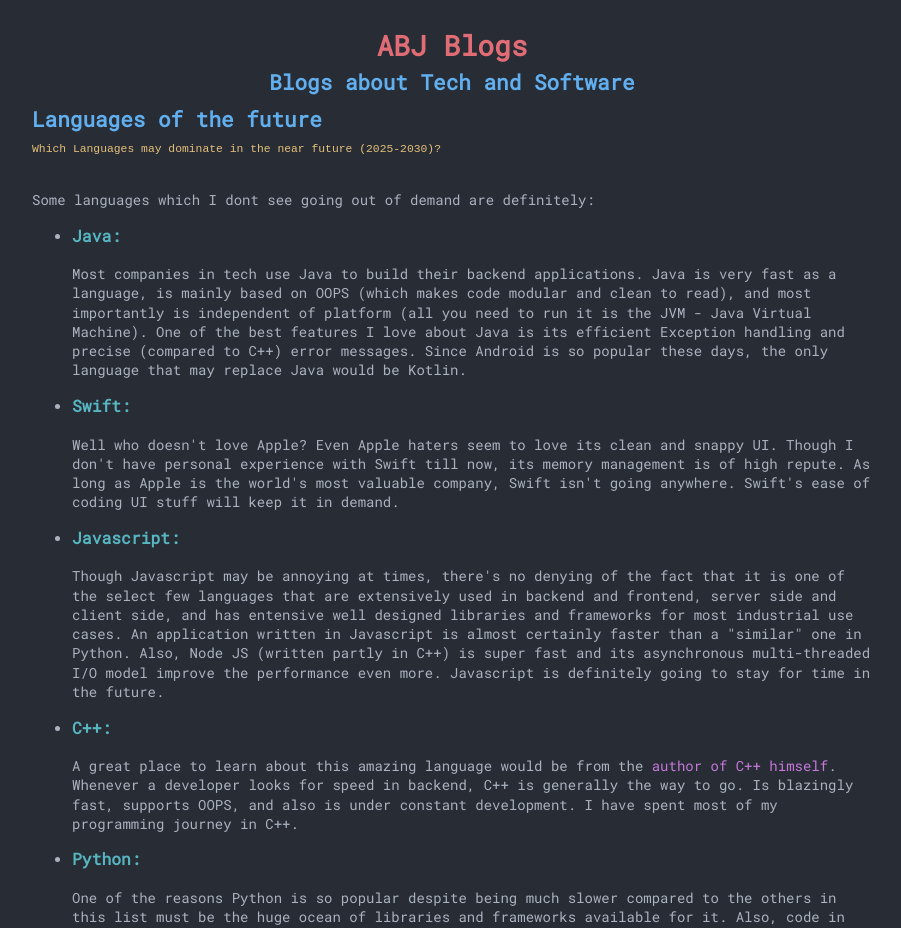
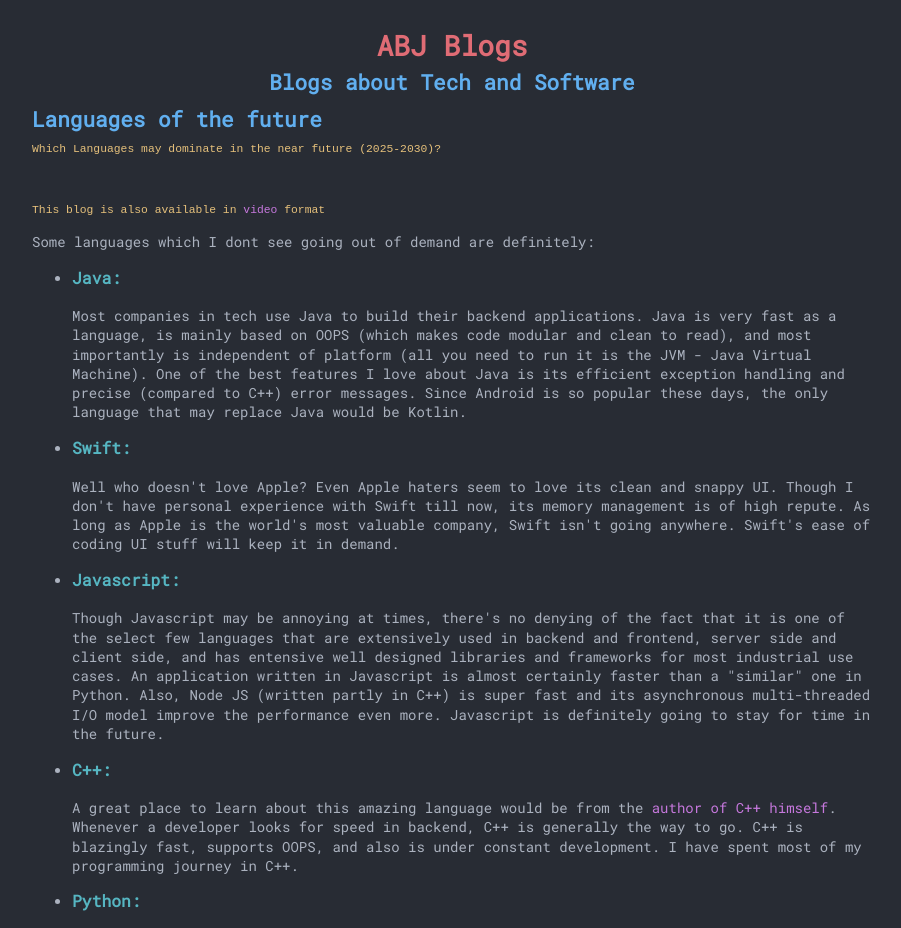
Before and after one commit to AbhJ/abj-blogs, a React (Create React App) app: page /abj-blogs/blog3 in a window 1280 px wide. Shown: the top 928 px of the page, without its empty margins (188-1089 px from the left). Built offline with nearby package versions, Linux system fonts and the light colour scheme.

Commit message:
Added Blog 3

```diff
--- a/src/pages/art3.js
+++ b/src/pages/art3.js
@@ -5,11 +5,12 @@
 	return (
 		<div>
 			<h2>Languages of the future</h2>
-				<pre>Which Languages may dominate in the near future (2025-2030)?</pre><br/>
+			<pre>Which Languages may dominate in the near future (2025-2030)?<br/></pre><br/>
+			<pre>This blog is also available in <a href="https://youtu.be/B4uNoxvmryw">video</a> format</pre>
 			Some languages which I dont see going out of demand are definitely:
 			<ul>
 				<li style={liStyle}>
-					<h3>Java:</h3><br/> Most companies in tech use Java to build their backend applications. Java is very fast as a language, is mainly based on OOPS (which makes code modular and clean to read), and most importantly is independent of platform (all you need to run it is the JVM - Java Virtual Machine). One of the best features I love about Java is its efficient Exception handling and precise (compared to C++) error messages. Since Android is so popular these days, the only language that may replace Java would be Kotlin.
+					<h3>Java:</h3><br/> Most companies in tech use Java to build their backend applications. Java is very fast as a language, is mainly based on OOPS (which makes code modular and clean to read), and most importantly is independent of platform (all you need to run it is the JVM - Java Virtual Machine). One of the best features I love about Java is its efficient exception handling and precise (compared to C++) error messages. Since Android is so popular these days, the only language that may replace Java would be Kotlin.
 				</li>
 				<li style={liStyle}>
 					<h3>Swift:</h3><br/> Well who doesn't love Apple? Even Apple haters seem to love its clean and snappy UI. Though I don't have personal experience with Swift till now, its memory management is of high repute. As long as Apple is the world's most valuable company, Swift isn't going anywhere. Swift's ease of coding UI stuff will keep it in demand.
@@ -18,7 +19,7 @@
 					<h3>Javascript:</h3><br/> Though Javascript may be annoying at times, there's no denying of the fact that it is one of the select few languages that are extensively used in backend and frontend, server side and client side, and has entensive well designed libraries and frameworks for most industrial use cases. An application written in Javascript is almost certainly faster than a "similar" one in Python. Also, Node JS (written partly in C++) is super fast and its asynchronous multi-threaded I/O model improve the performance even more. Javascript is definitely going to stay for time in the future.
 				</li>
 				<li style={liStyle}>
-					<h3>C++:</h3><br/> A great place to learn about this amazing language would be from the <a href="https://youtu.be/uTxRF5ag27A">author of C++ himself</a>. Whenever a developer looks for speed in backend, C++ is generally the way to go. Is blazingly fast, supports OOPS, and also is under constant development. I have spent most of my programming journey in C++.
+					<h3>C++:</h3><br/> A great place to learn about this amazing language would be from the <a href="https://youtu.be/uTxRF5ag27A">author of C++ himself</a>. Whenever a developer looks for speed in backend, C++ is generally the way to go. C++ is blazingly fast, supports OOPS, and also is under constant development. I have spent most of my programming journey in C++.
 				</li>
 				<li style={liStyle}>
 					<h3>Python:</h3><br/> One of the reasons Python is so popular despite being much slower compared to the others in this list must be the huge ocean of libraries and frameworks available for it. Also, code in Python looks more like pseudo code than most other languages. That makes Python code very easy to understand. Also, the learning curve in Python is much easier for newcomers in the world of software.
```
